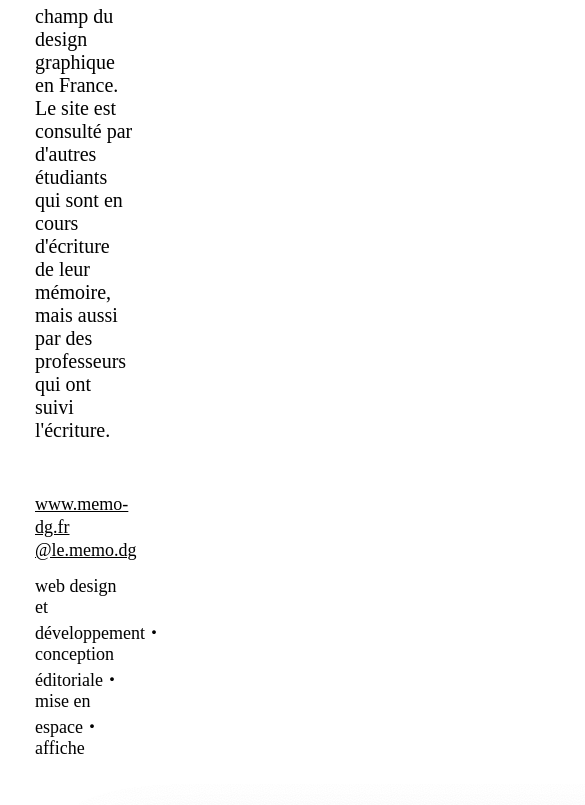
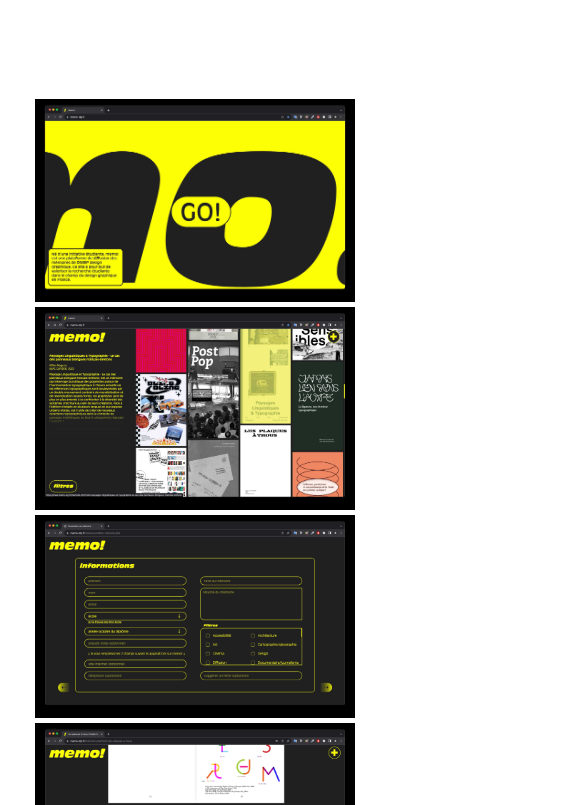
Before and after one commit to loulefrancois/bureaubleu, a plain HTML site: page projet/memo.html in a window 390 px wide. Shown: the part 559-1364 px from the top of the page, 585 px wide, since content can reach past the window. Drawn offline with nearby package versions, Linux system fonts and the light colour scheme; files whose address does not match are found by name.

Commit message:
responsive

```diff
--- a/projet/memo.html
+++ b/projet/memo.html
@@ -70,7 +70,11 @@
 
     <div id="images">
 
-        <img id="img1" src="../view/img/memo.png" />
+        <img class="img50" src="../view/img/memo_1.jpg" />
+        <img class="img50" src="../view/img/memo_2.jpg" />
+        <img class="img50" src="../view/img/memo_3.jpg" />
+        <img class="img50" src="../view/img/memo_4.jpg" />
+        <img class="img100" src="../view/img/memo_5.jpg" />
 
     </div>
 
--- a/view/css/style_projet.css
+++ b/view/css/style_projet.css
@@ -2,6 +2,8 @@
     margin-top: 150px;
     margin-left: 35px;
     width: 25vw;
+    position: fixed;
+    display: inline-block;
 }
 
 #tags,
@@ -30,3 +32,90 @@
 #description p {
     display: inline;
 }
+
+#images {
+    display: inline-block;
+    width: 68vw;
+    margin-left: 30vw;
+    margin-top: 150px;
+    /* border: 1px solid; */
+}
+
+.img10 {
+    width: 9.5%;
+}
+
+.img20 {
+    width: 19.5%;
+}
+
+.img30 {
+    width: 29.5%;
+}
+
+.img40 {
+    width: 39.5%;
+}
+
+.img50 {
+    width: 49.5%;
+}
+
+.img50 {
+    width: 49.5%;
+}
+
+.img60 {
+    width: 59.5%;
+}
+
+.img70 {
+    width: 69.5%;
+}
+
+.img80 {
+    width: 79.5%;
+}
+
+.img90 {
+    width: 89.5%;
+}
+
+.img100 {
+    width: 99.5%;
+}
+
+@media (max-aspect-ratio: 100/99) {
+
+    #presentation_projet {
+        margin-top: 150px;
+        margin-left: 35px;
+        margin-right: 35px;
+        width: inherit;
+        position: inherit;
+        display: inherit;
+    }
+
+    #images {
+        display: inline-block;
+        width: inherit;
+        margin-left: 35px;
+        margin-right: 35px;
+        margin-top: 100px;
+        margin-bottom: 30px;
+    }
+
+    .img10,
+    .img20,
+    .img30,
+    .img40,
+    .img50,
+    .img60,
+    .img70,
+    .img80,
+    .img90,
+    .img100 {
+        width: 100%;
+    }
+
+}
```
Also changed, not shown: view/img/memo_1.jpg (added), view/img/memo_2.jpg (added), view/img/memo_3.jpg (added), view/img/memo_4.jpg (added), view/img/memo_5.jpg (added), view/img/memo_6.png (renamed from view/img/memo2@300x.png).
